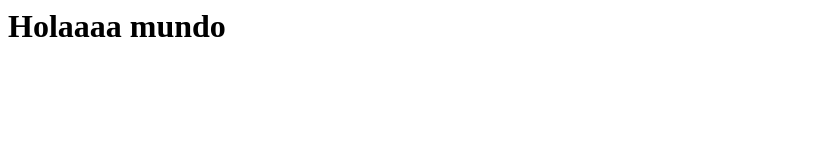
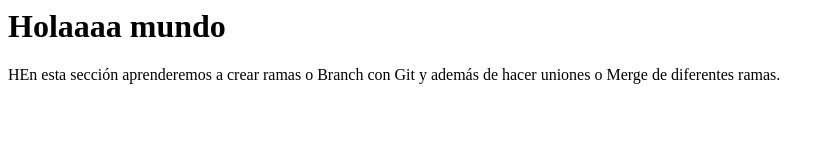
Before and after one commit to Jmartin1999/Git-Ejemplo, a plain HTML site: page index.html in a window 1280 px wide. Shown: the whole page, without its empty margins (0-835 px from the left). Drawn offline with Linux system fonts and the light colour scheme.

Commit message:
agregamos parrafo

```diff
--- a/index.html
+++ b/index.html
@@ -4,5 +4,6 @@
     </head>
     <body>
         <h1>Holaaaa mundo</h1>
+        <p>HEn esta sección aprenderemos a crear ramas o Branch con Git y además de hacer uniones o Merge de diferentes ramas.</p>
     </body>
 </html>
```
